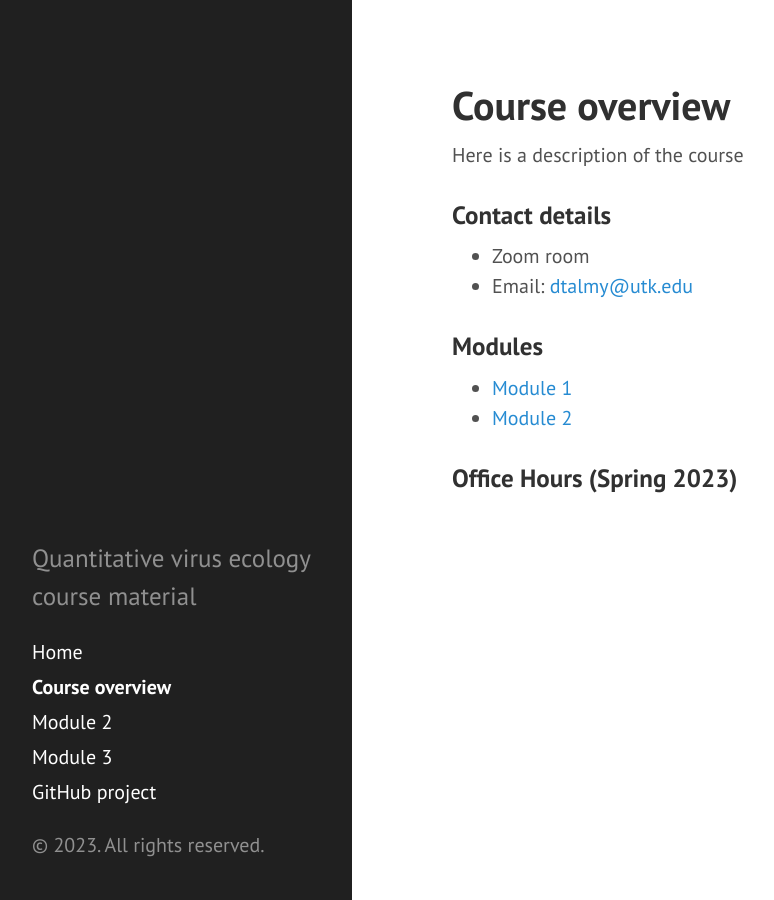
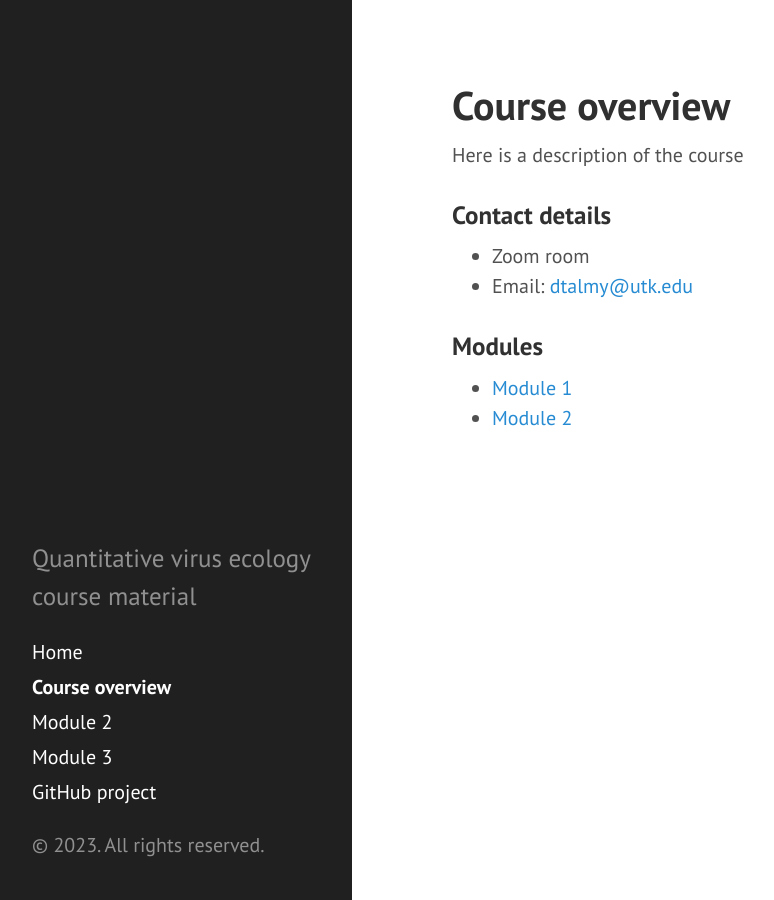
Before and after one commit to dtalmy/dtalmy-github.io, a Jekyll site: the page built from index.md, in a window 1280 px wide. Shown: the whole page, without its empty margins (8-782 px from the left). Built offline with Jekyll 4.4.1, drawn with Linux system fonts in a browser that asks for light colours; the list of posts is cut into pages by our own code.

Commit message:
delete office hours link

```diff
--- a/index.md
+++ b/index.md
@@ -16,5 +16,3 @@ Here is a description of the course
 
 - [Module 1](/module1/)
 - [Module 2](/module2/)
-
-### Office Hours (Spring 2023)
```
